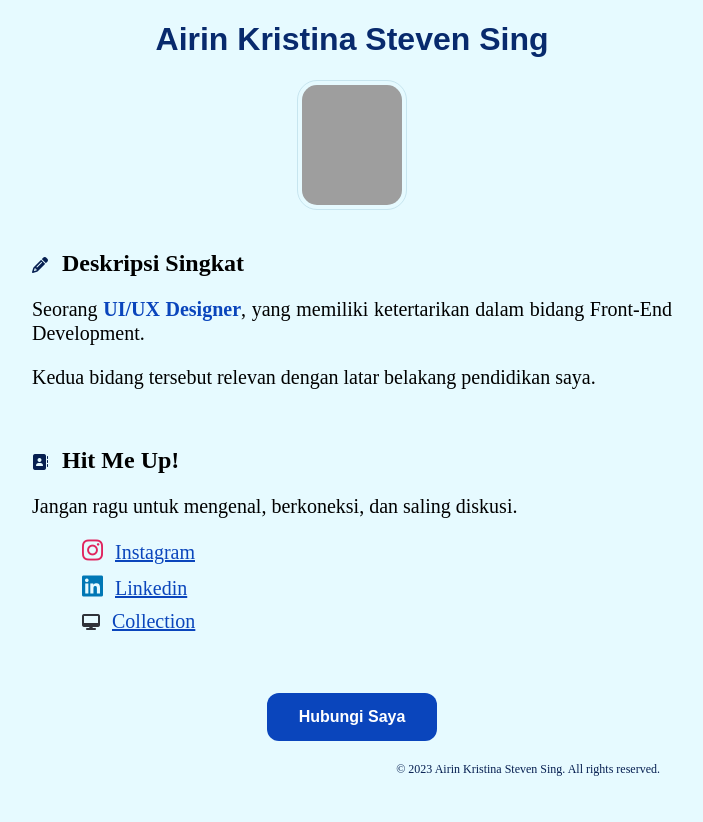
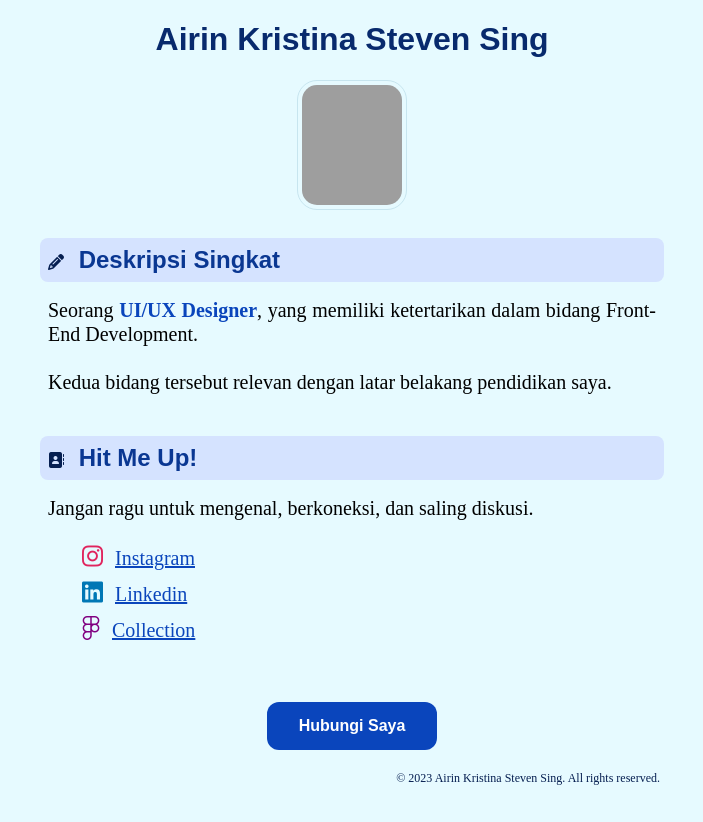
Before and after one commit to AirinKris03/tugas-css-profil, a plain HTML site: page index.html in a window 1280 px wide. Shown: the whole page, without its empty margins (288-991 px from the left). Drawn offline with Linux system fonts and the light colour scheme; grey boxes are pictures that could not be loaded.

Commit message:
menambahkan link portfolio, mengubah icon collection, menambah background color pada h2

```diff
--- a/index.html
+++ b/index.html
@@ -45,8 +45,8 @@
           <a href="https://linkedin.com/in/airinkss">Linkedin</a>
         </li>
         <li>
-          <span class="fa-solid fa-desktop"></span>
-          <a href="https://linkedin.com/in/airinkss">Collection</a>
+          <span class="fa-brands fa-figma"></span>
+          <a href="https://https://airinkss.notion.site/UI-UX-DESIGN-PORTFOLIO-1292d4d3bf9c4d4387af64fb13f93b66">Collection</a>
         </li>
       </ul>
     </main>
--- a/style.css
+++ b/style.css
@@ -3,6 +3,16 @@ h1 {
     font-family: Arial, Helvetica, sans-serif;
     text-align: center;
     font-weight: bold;
+}
+
+h2 {
+    color: rgb(10, 55, 146);
+    font-family: Arial, Helvetica, sans-serif;
+    font-weight: bold;
+    background-color: rgb(213, 227, 255);
+    padding: 8px;
+    margin: 8px;
+    border-radius: 8px;
 }
 
 img {
@@ -32,6 +42,8 @@ p {
     text-align: justify;
     font-size: 20px;
     line-height: 24px;
+    padding: 8px;
+    margin: 8px;
 }
 
 span {
@@ -63,10 +75,10 @@ span {
     font-size: 16px;
 }
 
-.fa-desktop {
-    color: rgb(47, 50, 57);
+.fa-figma {
+    color: purple;
     margin-right: 8px;
-    font-size: 16px;
+    font-size: 24px;
 }
 
 li {
```
